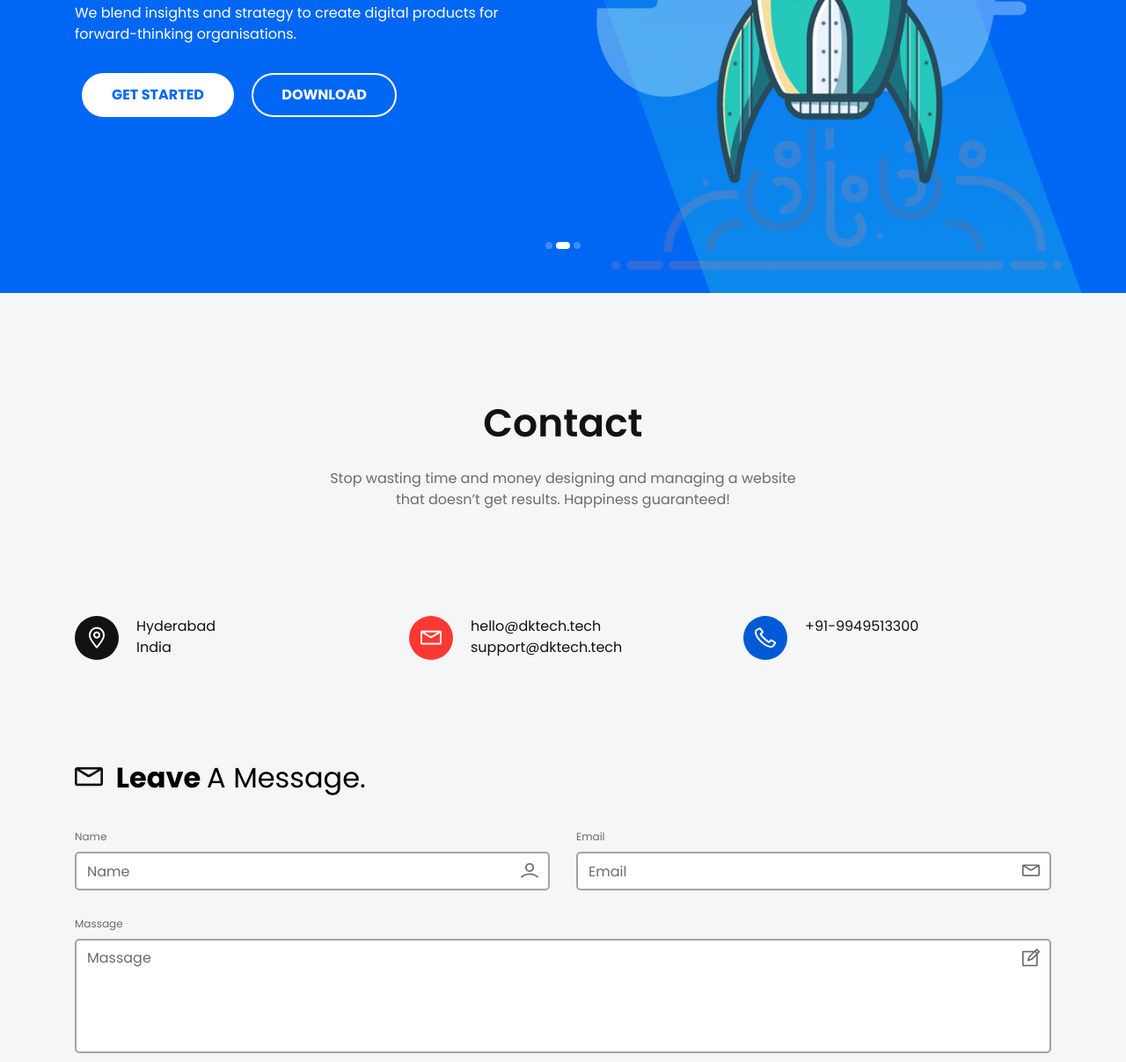
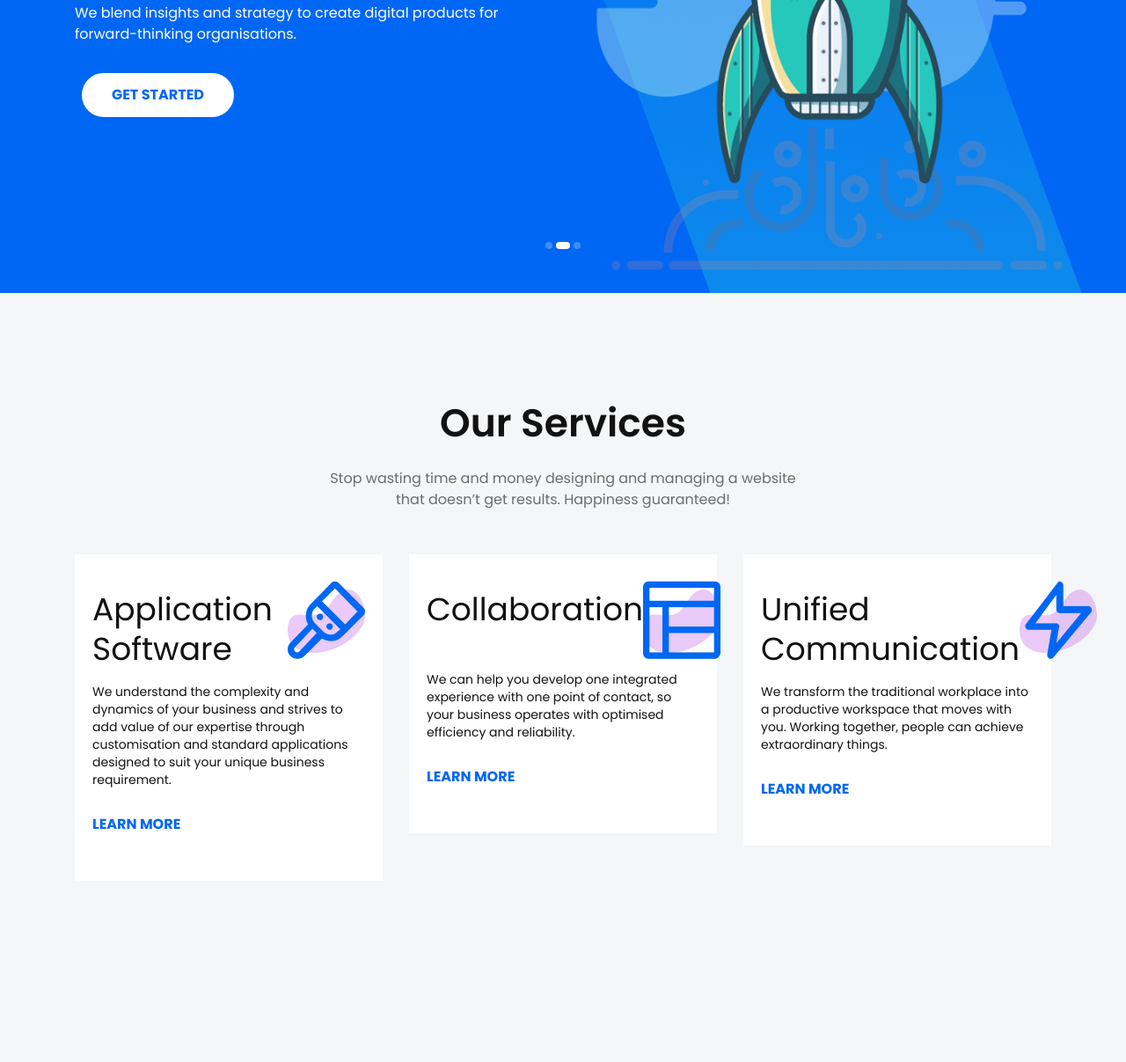
Before and after one commit to manneypraveen/manneypraveen.github.io, a plain HTML site: page index.html in a window 1280 px wide. Shown: the part 445-1652 px from the top of the page at 88% size. Drawn offline with Linux system fonts and the light colour scheme.

Commit message:
index updated

```diff
--- a/index.html
+++ b/index.html
@@ -5,7 +5,7 @@
     <meta charset="utf-8">
 
     <!--====== Title ======-->
-    <title>Smash - Bootstrap Business Template</title>
+    <title>DK Tech</title>
 
     <meta name="description" content="">
     <meta name="viewport" content="width=device-width, initial-scale=1">
@@ -81,17 +81,17 @@
                             <ul class="navbar-nav m-auto">
                                 <li class="nav-item active"><a class="page-scroll" href="#home">home</a></li>
                                 <li class="nav-item"><a class="page-scroll" href="#services">Services</a></li>
-                                <li class="nav-item"><a class="page-scroll" href="#portfolio">Portfolio</a></li>
-                                <li class="nav-item"><a class="page-scroll" href="#pricing">Pricing</a></li>
+                                <!-- <li class="nav-item"><a class="page-scroll" href="#portfolio">Portfolio</a></li> -->
+                                <!-- <li class="nav-item"><a class="page-scroll" href="#pricing">Pricing</a></li> -->
                                 <li class="nav-item"><a class="page-scroll" href="#about">About</a></li>
-                                <li class="nav-item"><a class="page-scroll" href="#team">Team</a></li>
+                                <!-- <li class="nav-item"><a class="page-scroll" href="#team">Team</a></li> -->
                                 <li class="nav-item"><a class="page-scroll" href="#contact">Contact</a></li>
                             </ul>
                         </div>
 
                         <div class="navbar-btn d-none d-sm-inline-block">
                             <ul>
-                                <li><a class="solid" href="#">Download</a></li>
+                                <!-- <li><a class="solid" href="#">Download</a></li> -->
                             </ul>
                         </div>
                     </nav> <!-- navbar -->
@@ -122,7 +122,7 @@
                                     <p class="text">We blend insights and strategy to create digital products for forward-thinking organisations.</p>
                                     <ul class="slider-btn rounded-buttons">
                                         <li><a class="main-btn rounded-one" href="#">GET STARTED</a></li>
-                                        <li><a class="main-btn rounded-two" href="#">DOWNLOAD</a></li>
+                                        <!-- <li><a class="main-btn rounded-two" href="#">DOWNLOAD</a></li> -->
                                     </ul>
                                 </div>
                             </div>
@@ -144,7 +144,7 @@
                                     <p class="text">We blend insights and strategy to create digital products for forward-thinking organisations.</p>
                                     <ul class="slider-btn rounded-buttons">
                                         <li><a class="main-btn rounded-one" href="#">GET STARTED</a></li>
-                                        <li><a class="main-btn rounded-two" href="#">DOWNLOAD</a></li>
+                                        <!-- <li><a class="main-btn rounded-two" href="#">DOWNLOAD</a></li> -->
                                     </ul>
                                 </div> <!-- slider-content -->
                             </div>
@@ -162,11 +162,11 @@
                         <div class="row">
                             <div class="col-lg-6">
                                 <div class="slider-content">
-                                    <h1 class="title">Based on Bootstrap 4</h1>
+                                    <h1 class="title">Your Technology Partner</h1>
                                     <p class="text">We blend insights and strategy to create digital products for forward-thinking organisations.</p>
                                     <ul class="slider-btn rounded-buttons">
                                         <li><a class="main-btn rounded-one" href="#">GET STARTED</a></li>
-                                        <li><a class="main-btn rounded-two" href="#">DOWNLOAD</a></li>
+                                        <!-- <li><a class="main-btn rounded-two" href="#">DOWNLOAD</a></li> -->
                                     </ul>
                                 </div> <!-- slider-content -->
                             </div>
@@ -190,6 +190,66 @@
     </section>
 
     <!--====== SLIDER PART ENDS ======-->
+
+        <section id="services" class="features-area">
+            <div class="container">
+                <div class="row justify-content-center">
+                    <div class="col-lg-6 col-md-10">
+                        <div class="section-title text-center pb-10">
+                            <h3 class="title">Our Services</h3>
+                            <p class="text">Stop wasting time and money designing and managing a website that doesn’t get results. Happiness guaranteed!</p>
+                        </div> <!-- row -->
+                    </div>
+                </div> <!-- row -->
+                <div class="row justify-content-center">
+                    <div class="col-lg-4 col-md-7 col-sm-9">
+                        <div class="single-features mt-40">
+                            <div class="features-title-icon d-flex justify-content-between">
+                                <h4 class="features-title"><a href="#">Application Software</a></h4>
+                                <div class="features-icon">
+                                    <i class="lni lni-brush"></i>
+                                    <img class="shape" src="assets/images/f-shape-1.svg" alt="Shape">
+                                </div>
+                            </div>
+                            <div class="features-content">
+                                <p class="text">We understand the complexity and dynamics of your business and strives to add value of our expertise through customisation and standard applications designed to suit your unique business requirement.</p>
+                                <a class="features-btn" href="#">LEARN MORE</a>
+                            </div>
+                        </div> <!-- single features -->
+                    </div>
+                    <div class="col-lg-4 col-md-7 col-sm-9">
+                        <div class="single-features mt-40">
+                            <div class="features-title-icon d-flex justify-content-between">
+                                <h4 class="features-title"><a href="#">Collaboration</a></h4>
+                                <div class="features-icon">
+                                    <i class="lni lni-layout"></i>
+                                    <img class="shape" src="assets/images/f-shape-1.svg" alt="Shape">
+                                </div>
+                            </div>
+                            <div class="features-content">
+                                <p class="text">We can help you develop one integrated experience with one point of contact, so your business operates with optimised efficiency and reliability.</p>
+                                <a class="features-btn" href="#">LEARN MORE</a>
+                            </div>
+                        </div> <!-- single features -->
+                    </div>
+                    <div class="col-lg-4 col-md-7 col-sm-9">
+                        <div class="single-features mt-40">
+                            <div class="features-title-icon d-flex justify-content-between">
+                                <h4 class="features-title"><a href="#">Unified Communication</a></h4>
+                                <div class="features-icon">
+                                    <i class="lni lni-bolt"></i>
+                                    <img class="shape" src="assets/images/f-shape-1.svg" alt="Shape">
+                                </div>
+                            </div>
+                            <div class="features-content">
+                                <p class="text">We transform the traditional workplace into a productive workspace that moves with you. Working together, people can achieve extraordinary things.</p>
+                                <a class="features-btn" href="#">LEARN MORE</a>
+                            </div>
+                        </div> <!-- single features -->
+                    </div>
+                </div> <!-- row -->
+            </div> <!-- container -->
+        </section>
 
     <!--====== FEATRES TWO PART START ======-->
 
```
